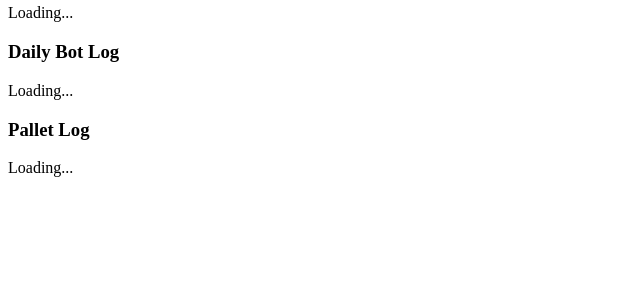
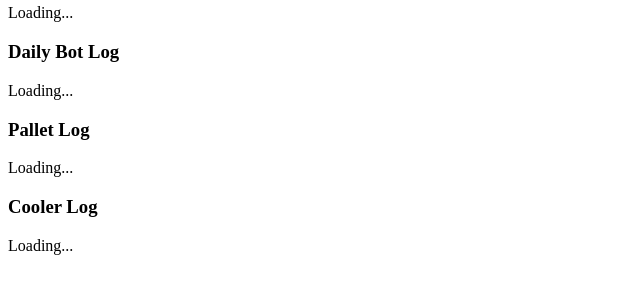
Before and after one commit to Davidwedel/New_Data_Logger, a Flask app: template templates/tab_today.html in a window 1280 px wide. Shown: the part 199-499 px from the top of the page, without its empty margins (0-640 px from the left). Run offline with Flask 3, Linux system fonts and the light colour scheme; the template is opened without the code that fills it, so the values that code supplies are empty.

Commit message:
Add cooler log display to Daily Farm Data Entry page
Added a Cooler Log section to the bottom of the Daily Farm Data Entry page showing AM and PM cooler temperatures and times.

Features:
- Displays AM and PM cooler check times and temperatures
- Shows "No cooler log for today" if no data exists
- Highlights temperatures above 45°F in red and bold
- Matches the styling of other log sections (Bot Log, Pallet Log)

🤖 Generated with [Claude Code](https://claude.com/claude-code)

Co-Authored-By: Claude <noreply@anthropic.com>

```diff
--- a/templates/tab_today.html
+++ b/templates/tab_today.html
@@ -26,6 +26,11 @@
 
   <h3>Pallet Log</h3>
   <div id="palletlog-container">
+    <p>Loading...</p>
+  </div>
+
+  <h3>Cooler Log</h3>
+  <div id="coolerlog-container">
     <p>Loading...</p>
   </div>
 </div>
@@ -68,6 +73,7 @@
         renderUserLog(dateData.user_log);
         renderBotLog(dateData.bot_log);
         renderPalletLog(dateData.pallet_log);
+        renderCoolerLog(dateData.bot_log);
         updateSentToUnitasIndicator(dateData.user_log);
       })
       .catch(err => {
@@ -823,6 +829,54 @@
     container.innerHTML = html;
   }
 
+  function renderCoolerLog(bot_log) {
+    const container = document.getElementById('coolerlog-container');
+
+    if (!bot_log || (!bot_log.cooler_time_am && !bot_log.cooler_time_pm)) {
+      container.innerHTML = '<p>No cooler log for today.</p>';
+      return;
+    }
+
+    // Create table to display cooler log
+    let html = '<div style="max-width:100%; border:1px solid #ccc; border-radius:6px; padding:10px; overflow-x:auto;">';
+    html += '<table style="width:100%; border-collapse:collapse;">';
+    html += '<thead><tr style="background-color:#f0f0f0;">';
+    html += '<th style="padding:8px; border:1px solid #ddd; text-align:left;">Check</th>';
+    html += '<th style="padding:8px; border:1px solid #ddd; text-align:left;">Time</th>';
+    html += '<th style="padding:8px; border:1px solid #ddd; text-align:left;">Temperature (°F)</th>';
+    html += '</tr></thead>';
+    html += '<tbody>';
+
+    // AM Check
+    if (bot_log.cooler_time_am || bot_log.cooler_temp_am) {
+      const timeAM = bot_log.cooler_time_am || 'N/A';
+      const tempAM = bot_log.cooler_temp_am ? bot_log.cooler_temp_am.toFixed(1) : 'N/A';
+      const tempStyle = (bot_log.cooler_temp_am && bot_log.cooler_temp_am > 45) ? 'color: red; font-weight: bold;' : '';
+
+      html += '<tr>';
+      html += `<td style="padding:8px; border:1px solid #ddd;">AM</td>`;
+      html += `<td style="padding:8px; border:1px solid #ddd;">${timeAM}</td>`;
+      html += `<td style="padding:8px; border:1px solid #ddd; ${tempStyle}">${tempAM}</td>`;
+      html += '</tr>';
+    }
+
+    // PM Check
+    if (bot_log.cooler_time_pm || bot_log.cooler_temp_pm) {
+      const timePM = bot_log.cooler_time_pm || 'N/A';
+      const tempPM = bot_log.cooler_temp_pm ? bot_log.cooler_temp_pm.toFixed(1) : 'N/A';
+      const tempStyle = (bot_log.cooler_temp_pm && bot_log.cooler_temp_pm > 45) ? 'color: red; font-weight: bold;' : '';
+
+      html += '<tr>';
+      html += `<td style="padding:8px; border:1px solid #ddd;">PM</td>`;
+      html += `<td style="padding:8px; border:1px solid #ddd;">${timePM}</td>`;
+      html += `<td style="padding:8px; border:1px solid #ddd; ${tempStyle}">${tempPM}</td>`;
+      html += '</tr>';
+    }
+
+    html += '</tbody></table></div>';
+    container.innerHTML = html;
+  }
+
   function saveUserLog() {
     const form = document.getElementById('userlog-edit-form');
     const formData = new FormData(form);
```
